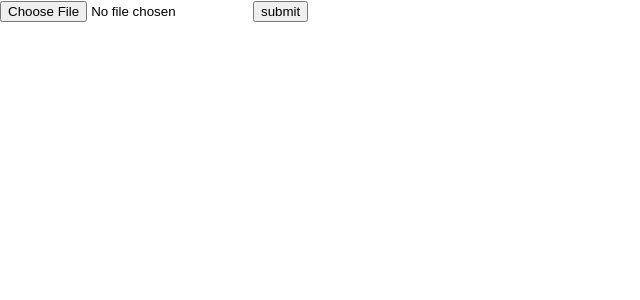
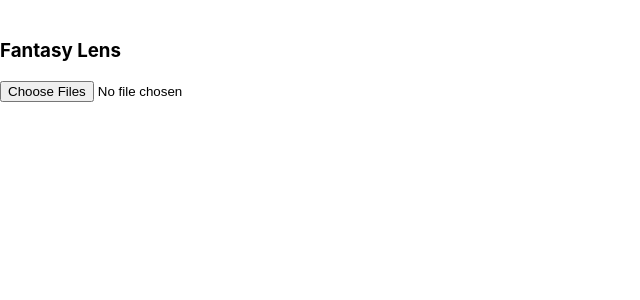
Before and after one commit to KMcClard/KH23, a React (Create React App) app in the folder FantasyLib/: page / in a window 1280 px wide. Shown: the top 300 px of the page, without its empty margins (0-640 px from the left). Built offline with nearby package versions, Linux system fonts and the light colour scheme.

Commit message:
image upload update

```diff
--- a/FantasyLib/src/App.js
+++ b/FantasyLib/src/App.js
@@ -1,24 +1,95 @@
 import React, { component } from 'react';
-import {useState} from 'react'
 import './index.css';
-
+import { useEffect, useState } from "react";
 
 function App() {
-  const[image, setImage] = useState('')
-  function handleImage(e){
-    console.log(e.targer.files[0])
-    setImage(e.target.files[0])
-  }
+  const [files, setFiles] = useState();
+  const [previews, setPreviews] = useState();
+
+  // rendering previews
+  useEffect(() => {
+    if (!files) return;
+    let tmp = [];
+    for (let i = 0; i < files.length; i++) {
+      tmp.push(URL.createObjectURL(files[i]));
+    }
+    const objectUrls = tmp;
+    setPreviews(objectUrls);
+
+    // free memory
+    for (let i = 0; i < objectUrls.length; i++) {
+      return () => {
+        URL.revokeObjectURL(objectUrls[i]);
+      };
+    }
+  }, [files]);
 
   return (
-
-        <div className="person">
-
-          <input type="file" name='file' onChange={handleImage}/>
-          <button>submit</button>
-        </div>
-
-  )
+    <main className="container">
+      <br />
+      <h3>Fantasy Lens</h3>
+      <input
+        type="file"
+        accept="image/jpg, image/jpeg, image/png"
+        multiple
+        onChange={(e) => {
+          if (e.target.files && e.target.files.length > 0) {
+            setFiles(e.target.files);
+          }
+        }}
+      />
+      {previews &&
+        previews.map((pic) => {
+          return <img src={pic} />;
+        })}
+    </main>
+  );
 }
 
 export default App;
+// // import { axios } from 'axios'
+
+
+// function App() {
+//   const[image, setImage] = useState('')
+
+//   function handleImage(e){
+//     setImage(e.target.files[0])
+//     return e.target.files[0];
+//   }
+//   const imageUrl = URL.createObjectURL(image)
+
+//   // Revoke the URL when the component unmounts
+//   useEffect(() => {
+//     return () => {
+//       URL.revokeObjectURL(imageUrl)
+//     }
+//   }, [imageUrl])
+
+//   // function handleApi(){
+//   //   const formData = new FormData()
+//   //   formData.append('image', image)
+//   //   axios.post('url', formData).then((res) => {
+//   //     console.log(res)
+//   //   })
+//   // }
+
+//   return (
+
+//         <div className="person">
+
+//           <input
+//             type="file"
+//             name='file'
+//             accept="image/jpg, image/jpeg, image/png"
+//             onChange={handleImage}/>
+//           <img src={imageUrl} alt="User Image" />
+
+//           {/* <button onClick={handleApi}>submit</button> */}
+//         </div>
+
+
+//   )
+// }
+
+// export default App;
```
